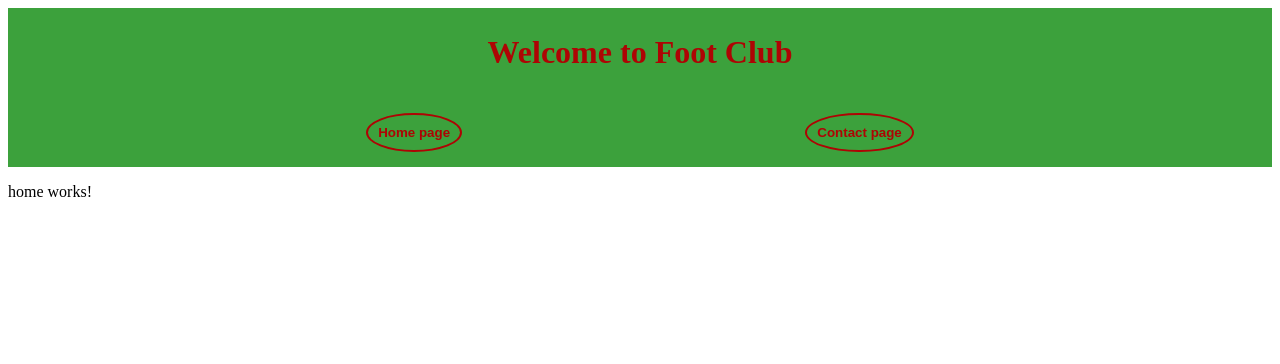
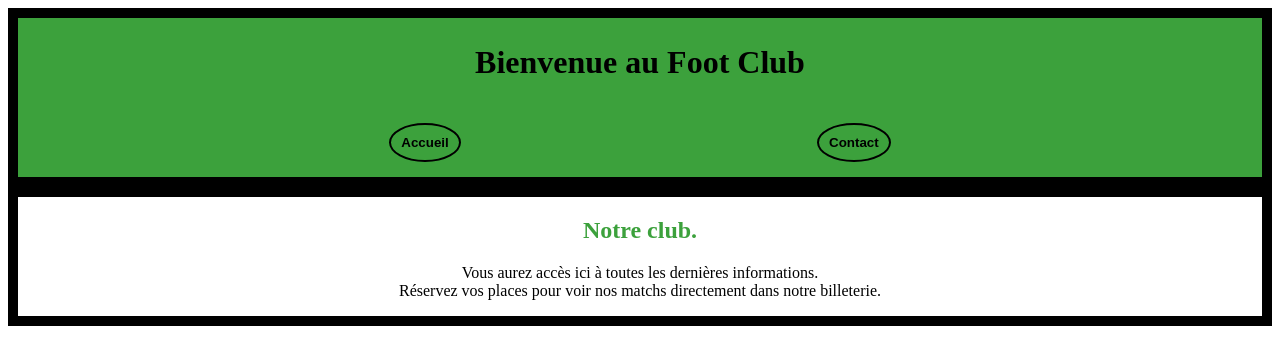
Before and after one commit to CynthiaVL/footclub, an Angular app: page /home in a window 1280 px wide. Shown: the top 364 px of the page. Built offline with nearby package versions, Linux system fonts and the light colour scheme.

Commit message:
description home

```diff
--- a/src/app/app.component.css
+++ b/src/app/app.component.css
@@ -1,6 +1,10 @@
+.html {
+  border: 10px solid black;
+}
+
 .welcome{
   background-color: rgb(60, 161, 60);
-  color: rgb(174, 4, 4);
+  color: black;
   padding: 5px;
   margin: 0;
   text-align: center;
@@ -15,12 +19,12 @@
 
 button{
   padding: 10px;
-  border: 2px solid rgb(174, 4, 4);
+  border: 2px solid black;
   border-radius: 50%;
   background-color: rgb(60, 161, 60);
 }
 
 a{
   text-decoration: solid;
-  color: rgb(174, 4, 4);
+  color: black;
 }
--- a/src/app/app.component.html
+++ b/src/app/app.component.html
@@ -1,17 +1,19 @@
+<div class="html">
   <div class="welcome">
-  <h1>Welcome to Foot Club</h1>
+    <h1>Bienvenue au Foot Club</h1>
   </div>
 
   <div class="link">
     <div>
       <button>
-      <strong><a href="/home">Home page</a></strong>
+        <strong><a href="/home">Accueil</a></strong>
       </button>
     </div>
     <div>
       <button>
-      <strong><a href="/contact">Contact page</a></strong>
+        <strong><a href="/contact">Contact</a></strong>
       </button>
+    </div>
   </div>
 </div>
 
--- a/src/app/home/home.component.css
+++ b/src/app/home/home.component.css
@@ -0,0 +1,10 @@
+.html {
+  border: 10px solid black;
+}
+
+.description-club {
+  text-align: center;
+  h2{
+    color: rgb(60, 161, 60);
+  }
+}
--- a/src/app/home/home.component.html
+++ b/src/app/home/home.component.html
@@ -1 +1,11 @@
-<p>home works!</p>
+<div class="html">
+
+  <div class="description-club">
+    <h2>Notre club.</h2>
+    <p>
+      Vous aurez accès ici à toutes les dernières informations.<br>
+      Réservez vos places pour voir nos matchs directement dans notre billeterie.
+    </p>
+  </div>
+
+</div>
```
Lines whose indentation alone changed are shown as unchanged.
